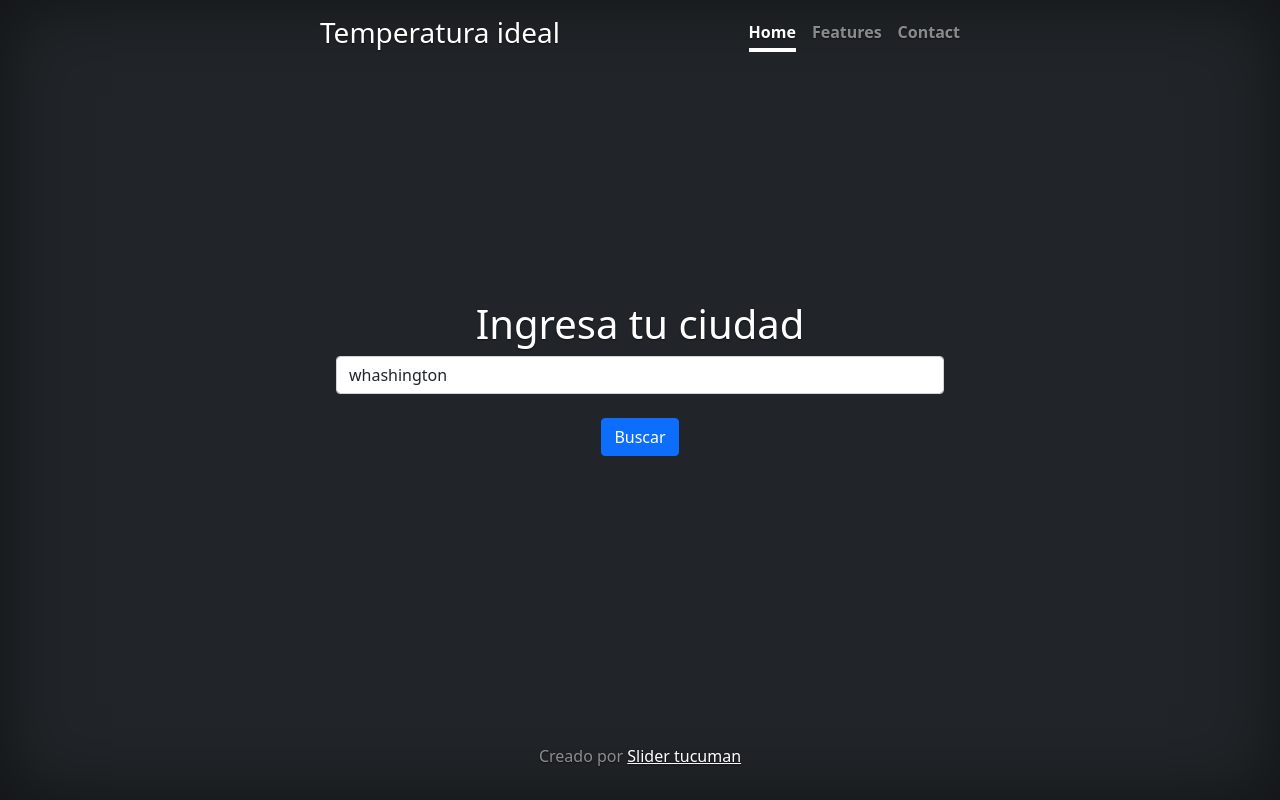
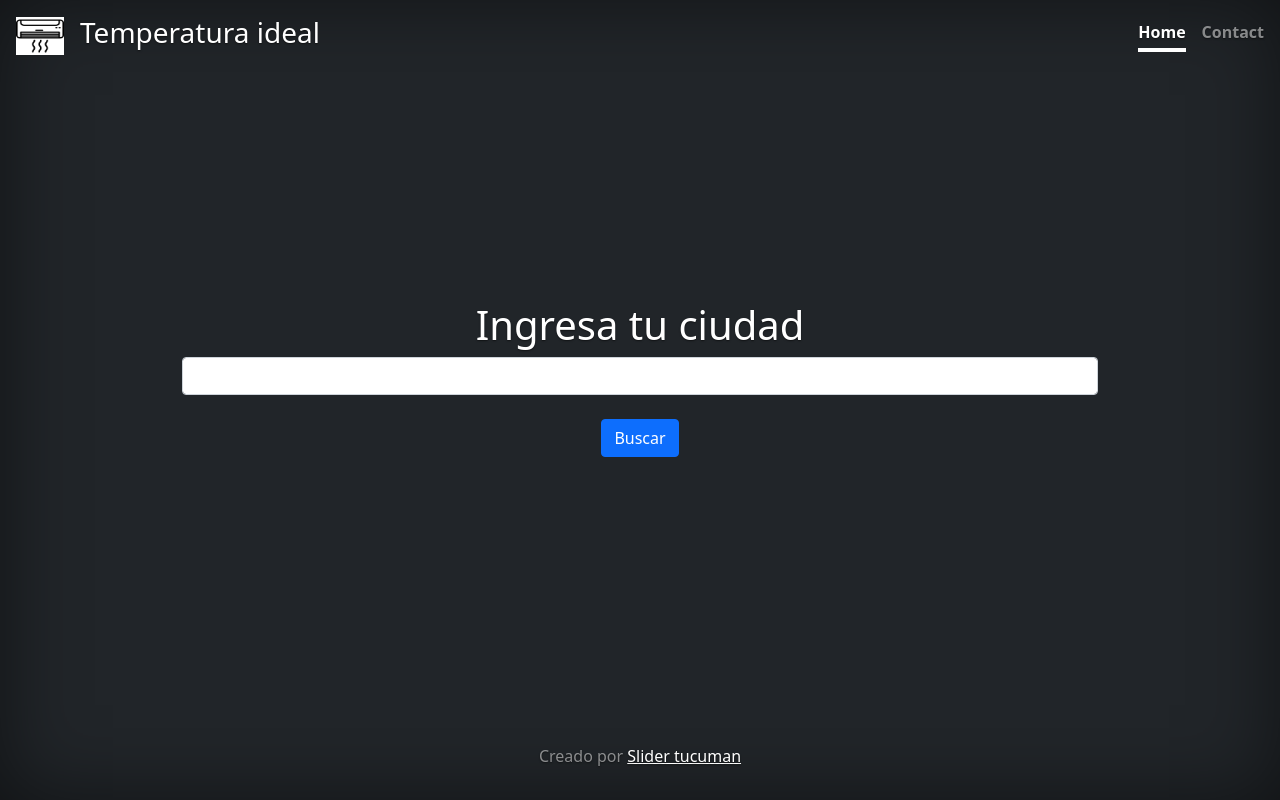
Before and after one commit to juanchehin/temperatura-ideal, a website: page views/pages/index.html in a window 1280 px wide. Drawn offline with nearby package versions, Linux system fonts and the light colour scheme.

Commit message:
modificacoin estilo

```diff
--- a/index.js
+++ b/index.js
@@ -2,9 +2,13 @@ const express = require('express')
 const app = express()
 const path = require('path');
 
+// Archivos estaticos
+app.use(express.static('public'));
+
 app.get('/', (req, res) => {
     res.sendFile(path.join(__dirname + '/views/pages/index.html'));
 })
+
 
 // Servidor y puerto
 const host = process.env.HOST || '0.0.0.0';
--- a/views/pages/index.html
+++ b/views/pages/index.html
@@ -10,6 +10,7 @@
     <title>Temperatura ideal</title>
 
     <link rel="canonical" href="https://getbootstrap.com/docs/5.1/examples/cover/">
+    <link rel="icon" href="/images/favicon.ico">
 
     <!-- Bootstrap core CSS -->
     <link href="https://cdn.jsdelivr.net/npm/bootstrap@5.1.3/dist/css/bootstrap.min.css" rel="stylesheet" integrity="sha384-1BmE4kWBq78iYhFldvKuhfTAU6auU8tT94WrHftjDbrCEXSU1oBoqyl2QvZ6jIW3" crossorigin="anonymous">
@@ -32,28 +33,28 @@
     </style>
 
     <!-- Custom styles for this template -->
-    <link href="../../public/css/cover.css" rel="stylesheet">
+    <link href="/css/cover.css" rel="stylesheet">
 </head>
 
 <body class="d-flex h-100 text-center text-white bg-dark">
 
-    <div class="cover-container d-flex w-100 h-100 p-3 mx-auto flex-column">
+    <div class="d-flex w-100 h-100 p-3 mx-auto flex-column">
         <header class="mb-auto">
             <div>
-                <h3 class="float-md-start mb-0">Temperatura ideal</h3>
+
+                <h3 class="float-md-start mb-0"><img class="me-3" style="background-color:white;" src="/images/air-conditioner.png" alt="" width="48" height="38">Temperatura ideal</h3>
                 <nav class="nav nav-masthead justify-content-center float-md-end">
                     <a class="nav-link active" aria-current="page" href="#">Home</a>
-                    <a class="nav-link" href="#">Features</a>
-                    <a class="nav-link" href="#">Contact</a>
+                    <a class="nav-link" href="https://juanchehin.github.io/slider/contact.html">Contact</a>
                 </nav>
             </div>
         </header>
 
         <main class="px-3">
             <h1>Ingresa tu ciudad</h1>
-            <div class="col-auto">
+            <div class="col-auto" style=" margin-right: 150px;margin-left: 150px;">
                 <label for="staticEmail2" class="visually-hidden">Ingresa tu ciudad</label>
-                <input type="text" class="form-control" id="txtCiudad" value="whashington">
+                <input type="text" class="form-control" id="txtCiudad">
             </div>
             <br>
             <div class="col-auto">
```
Also changed, not shown: public/images/air-conditioner.ico (added), public/images/air-conditioner.png (added), public/js/tempController.js (added).
